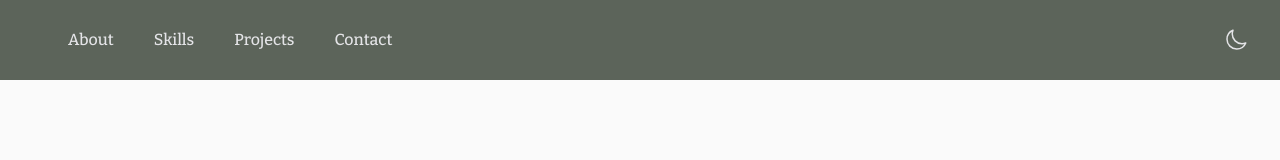
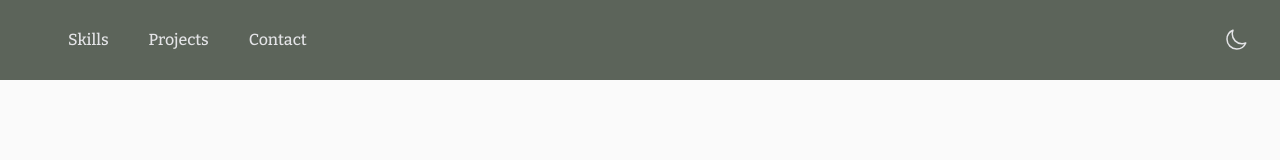
Before and after one commit to jeodell/jeodell.github.io, a Next.js app: page / in a window 1280 px wide. Shown: the top 160 px of the page. Built offline with nearby package versions, Linux system fonts and the light colour scheme.

Commit message:
Removing about nav button

```diff
--- a/src/app/components/Header.tsx
+++ b/src/app/components/Header.tsx
@@ -4,7 +4,6 @@ import '../globals.css'
 import ThemeToggle from '../theme'
 
 const navigation = [
-  { name: 'About', href: '#about', current: true },
   { name: 'Skills', href: '#skills', current: false },
   { name: 'Projects', href: '#projects', current: false },
   { name: 'Contact', href: '#contact', current: false },
```
